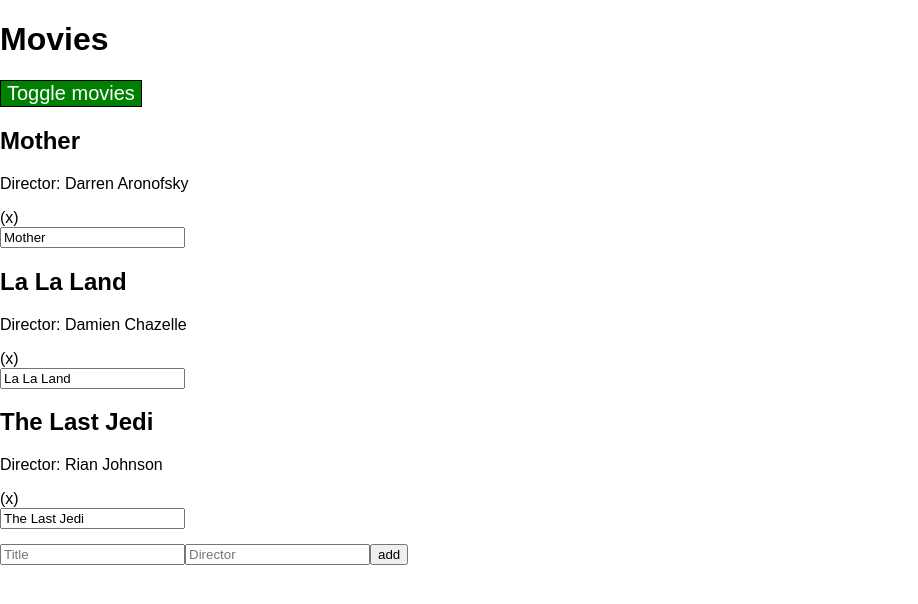
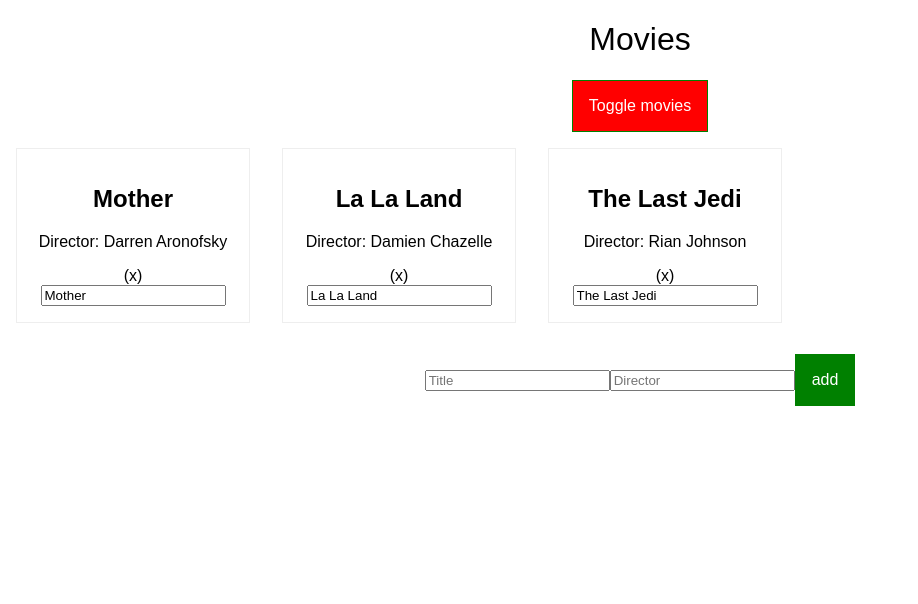
Before and after one commit to clemlatz/watchlist, a React app: page / in a window 1280 px wide. Shown: the top 604 px of the page, without its empty margins (0-918 px from the left). Built offline with nearby package versions, Linux system fonts and the light colour scheme.

Commit message:
Use CSS module to style components

```diff
--- a/src/App.css
+++ b/src/App.css
@@ -2,11 +2,12 @@
   text-align: center;
 }
 
-.movie-list {
+.movies {
   display: flex;
+  flex-wrap: wrap;
 }
 
-.App-title {
+.title {
   font-weight: normal;
 }
 
@@ -17,3 +18,24 @@
 .bold {
   font-weight: bold;
 }
+
+.App button {
+  background: green;
+  border: 1px solid green;
+  color: white;
+  font: inherit;
+  padding: 16px;
+}
+
+.App button:hover {
+  background: lightgreen;
+  color: black;
+}
+
+.App button.red {
+  background: red;
+}
+
+.App button.red:hover {
+  background: salmon;
+}
--- a/src/App.js
+++ b/src/App.js
@@ -1,5 +1,5 @@
 import React, { Component } from 'react';
-import './App.css';
+import css from './App.css';
 import Movie from './Movie/Movie';
 
 class App extends Component {
@@ -60,17 +60,11 @@
       marginTop: '15px'
     };
 
-    const buttonStyle = {
-      background: 'red',
-      border: '1px solid black',
-      color: 'white',
-      fontSize: '20px'
-    };
-
     let movies = null;
+    let buttonClass = '';
     if (this.state.showMovies) {
       movies = (
-        <div className="movie-list">
+        <div className={css.movies}>
           {this.state.movies.map(movie => {
             return (
               <Movie
@@ -84,22 +78,22 @@
           })}
         </div>
       )
-      buttonStyle.background = 'green';
+      buttonClass = css.red;
     }
 
-    const classes = ['App-title'];
+    const classes = [css.title];
     const movieLength = this.state.movies.length;
     if (movieLength < 3) {
-      classes.push('red');
+      classes.push(css.red);
     }
     if (movieLength < 2) {
-      classes.push('bold');
+      classes.push(css.bold);
     }
 
     return (
-      <div className="App">
+      <div className={css.App}>
         <h1 className={classes.join(' ')}>Movies</h1>
-        <button style={buttonStyle} onClick={this._toggleMoviesHandler}>Toggle movies</button>
+        <button className={buttonClass} onClick={this._toggleMoviesHandler}>Toggle movies</button>
         {movies}
         <form style={formStyle} onSubmit={this.handleSubmit}>
           <input name="title" placeholder="Title" ref={(input) => this._title = input}/>
--- a/src/Movie/Movie.css
+++ b/src/Movie/Movie.css
@@ -3,5 +3,11 @@
   margin: 16px;
   padding: 16px;
   text-align: center;
-  width: 200px;
+  width: 100%;
 }
+
+@media (min-width: 500px) {
+  .Movie {
+    width: 200px;
+  }
+}
--- a/src/Movie/Movie.js
+++ b/src/Movie/Movie.js
@@ -1,10 +1,10 @@
 import React from 'react';
 
-import './Movie.css';
+import css from './Movie.css';
 
 const movie= (props) => {
   return (
-    <div className="Movie">
+    <div className={css.Movie}>
       <h2>{props.title}</h2>
       <p>Director: {props.director}</p>
       <span onClick={props.onDeleteButtonClick}>(x)</span><br/>
```
